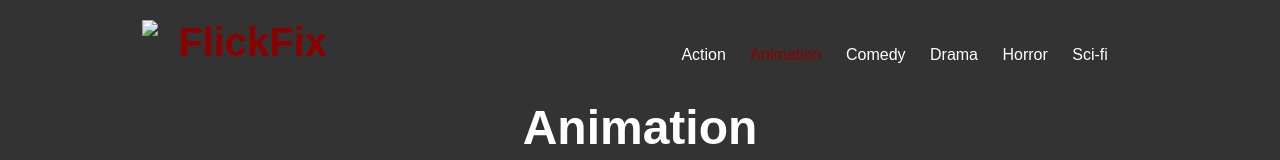
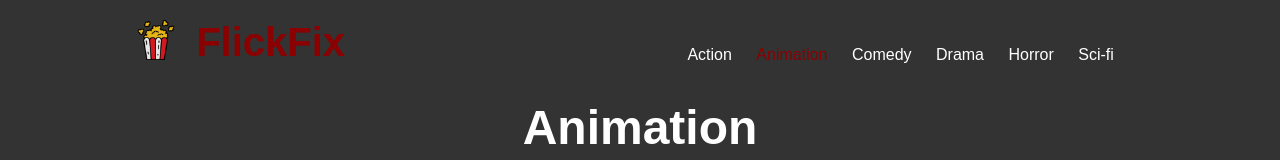
Before and after one commit to szili06/FlickFix, a plain HTML site: page animation.html in a window 1280 px wide. Shown: the top 160 px of the page. Drawn offline with Linux system fonts and the light colour scheme; the site is published under a folder, as on GitHub Pages, so addresses that start at the root find nothing.

Commit message:
Update animation.html

```diff
--- a/animation.html
+++ b/animation.html
@@ -10,7 +10,7 @@
   <header>
     <a href="./index.html">
       <div class="container">
-        <img src="/src/favicon.png">
+        <img src="./favicon.png">
         <h1>FlickFix</h1>
       </div>
     </a>
```
